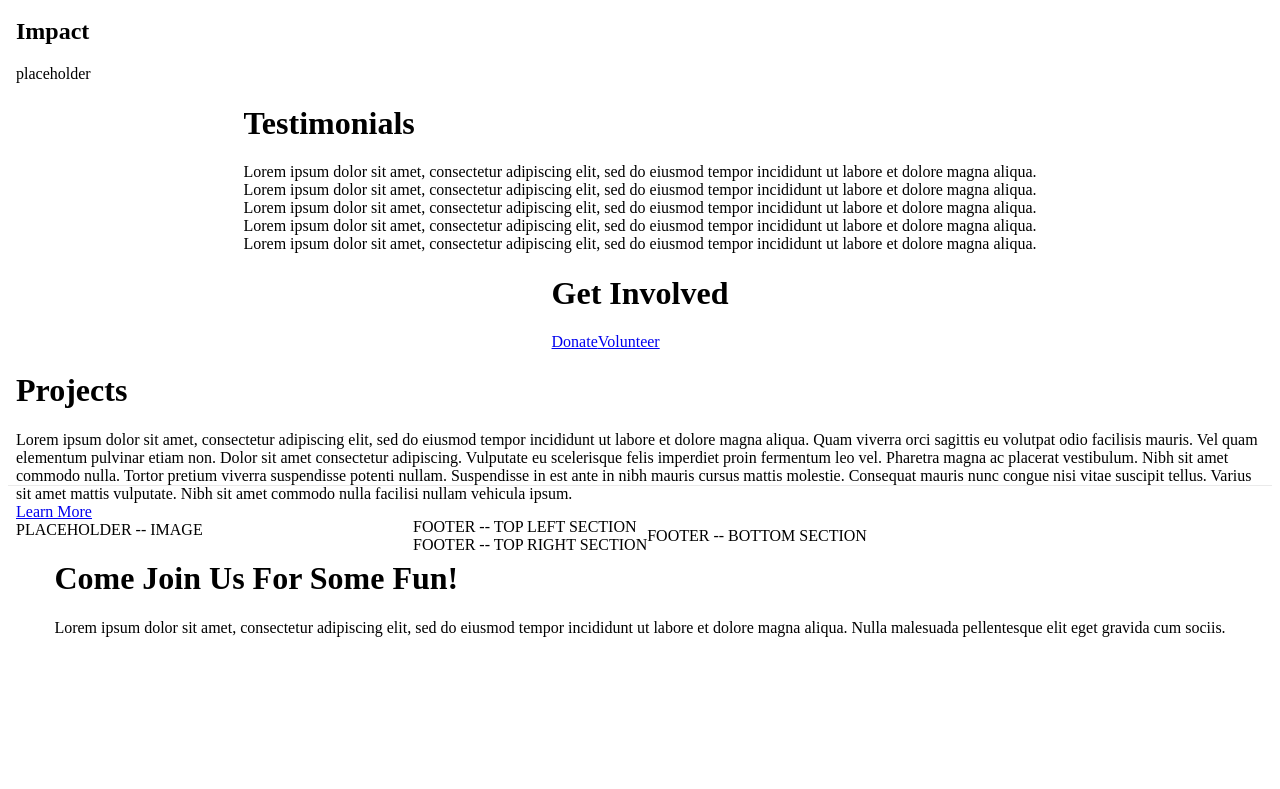
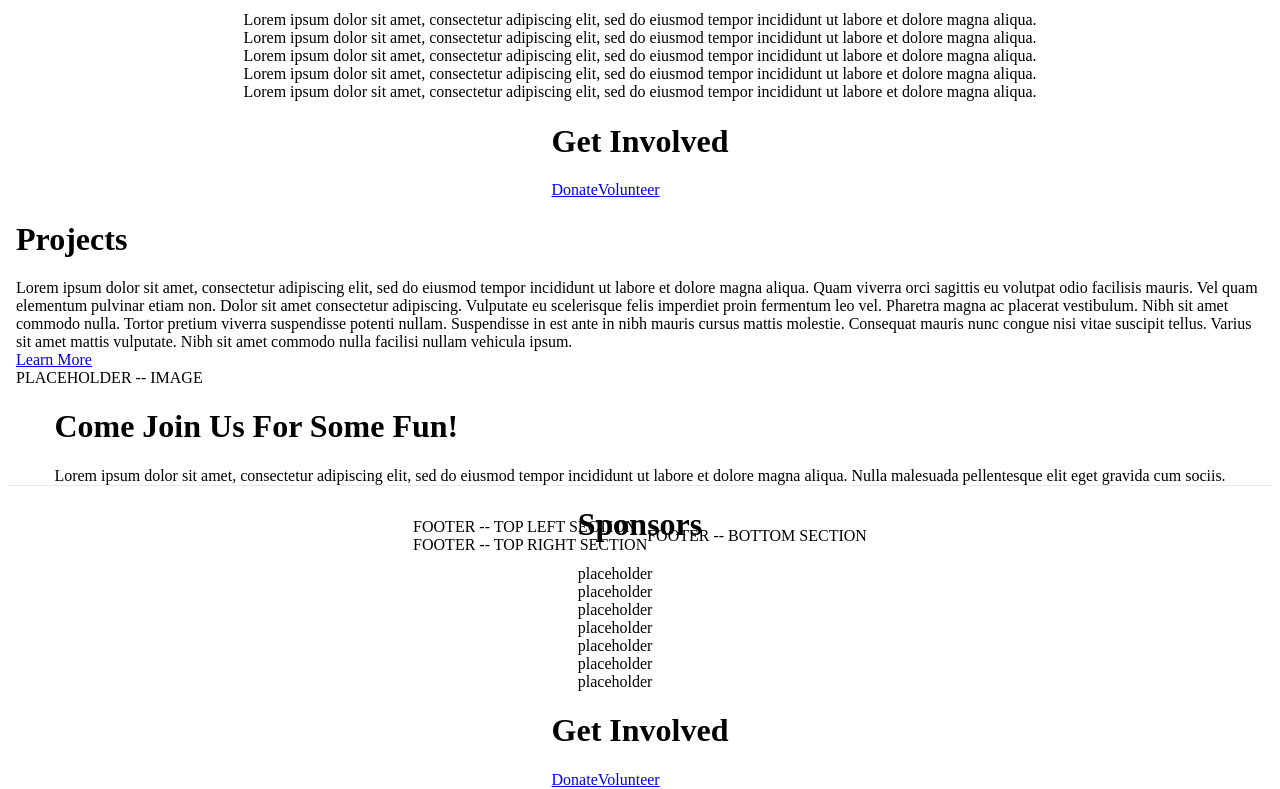
Before and after one commit to Michigan-Urban-Farming-Initiative/FE_MUFI, a Next.js app: page / in a window 1280 px wide. Shown: the part 468-1257 px from the top of the page. Before the commit the page ends 1105 px from the top, so only its background shows below. Built offline with nearby package versions, Linux system fonts and the light colour scheme.

Commit message:
added Sponsors component

```diff
--- /dev/null
+++ b/components/Sponsors.js
@@ -0,0 +1,25 @@
+import styles from '@/sass/main.module.sass';
+import { faDoubleAngleLeft, faDoubleAngleRight } from 'react-icons';
+
+export default function Sponsors() {
+  return (
+    <div className={styles.sponsors}>
+      <h1>Sponsors</h1>
+      <section className={styles.sponsors__carosel}>
+        <a href='#' className={styles.sponsors__caroselBack}>
+          <faDoubleAngleLeft />
+        </a>
+        <div className={styles.sponsors__sponsor}>placeholder</div>
+        <div className={styles.sponsors__sponsor}>placeholder</div>
+        <div className={styles.sponsors__sponsor}>placeholder</div>
+        <div className={styles.sponsors__sponsor}>placeholder</div>
+        <div className={styles.sponsors__sponsor}>placeholder</div>
+        <div className={styles.sponsors__sponsor}>placeholder</div>
+        <div className={styles.sponsors__sponsor}>placeholder</div>
+        <a href='#' className={styles.sponsors__caroselNext}>
+          <faDoubleAngleRight />
+        </a>
+      </section>
+    </div>
+  );
+}
--- a/pages/index.js
+++ b/pages/index.js
@@ -6,6 +6,7 @@ import Mission from '@/components/Mission';
 import Testimonials from '@/components/Testimonials';
 import Projects from '@/components/Projects';
 import JoinUs from '@/components/JoinUs';
+import Sponsors from '@/components/Sponsors';
 import styles from '@/sass/main.module.sass';
 
 export default function HomePage() {
@@ -17,6 +18,8 @@ export default function HomePage() {
       <CallToAction />
       <Projects />
       <JoinUs />
+      <Sponsors />
+      <CallToAction />
     </Layout>
   );
 }
--- a/sass/main.module.sass
+++ b/sass/main.module.sass
@@ -16,6 +16,7 @@
 @import 'components/joinUs'
 @import 'components/mission'
 @import 'components/projects'
+@import 'components/sponsors'
 @import 'components/testimonials'
 
 // Layout
```
Also changed, not shown: sass/components/_sponsors.sass (added).
